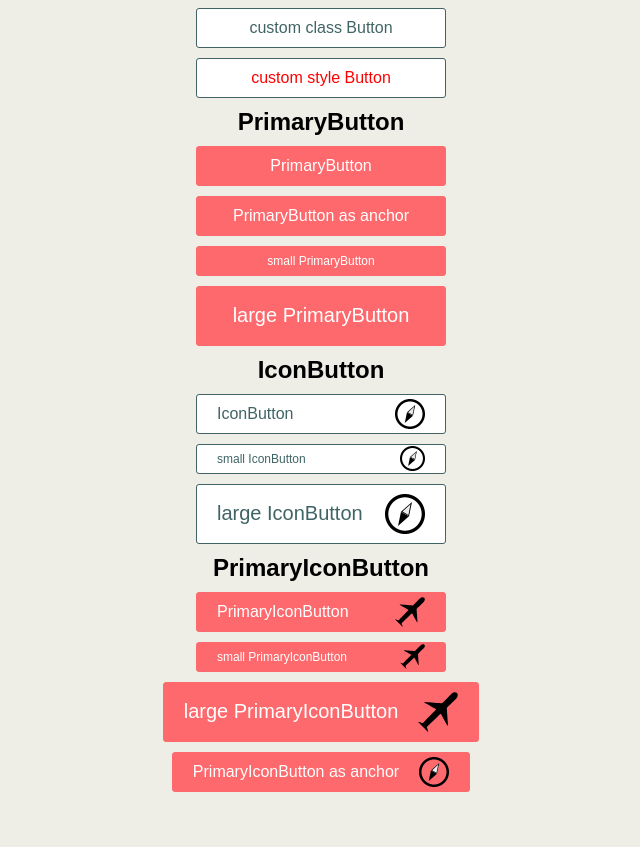
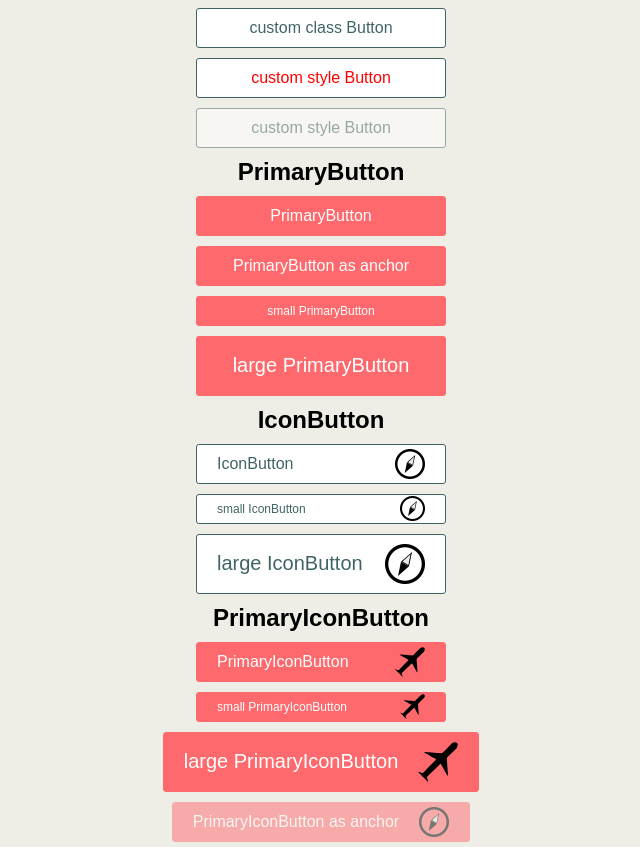
Before and after one commit to dove-element/react-components, a React (Create React App) app: page / in a window 1280 px wide. Shown: the part 533-1380 px from the top of the page, without its empty margins (319-959 px from the left). Before the commit the page ends 1330 px from the top, so only its background shows below. Built offline with nearby package versions, Linux system fonts and the light colour scheme.

Commit message:
add disable to button components

```diff
--- a/src/App.js
+++ b/src/App.js
@@ -39,6 +39,7 @@ function App() {
         <Button size={'large'}>large Button</Button>
         <Button className={'custom-class'}>custom class Button</Button>
         <Button style={{ color: 'red' }}>custom style Button</Button>
+        <Button disabled>custom style Button</Button>
       </section>
       <section>
         <h2 id="primaryButton">PrimaryButton</h2>
@@ -68,7 +69,12 @@ function App() {
         <PrimaryIconButton icon="plane" size="large">
           large PrimaryIconButton
         </PrimaryIconButton>
-        <PrimaryIconButton as="a" icon="compass" href="#primaryIconButton">
+        <PrimaryIconButton
+          disabled
+          as="a"
+          icon="compass"
+          href="#primaryIconButton"
+        >
           PrimaryIconButton as anchor
         </PrimaryIconButton>
       </section>
--- a/src/Components/Common/Button/Button.js
+++ b/src/Components/Common/Button/Button.js
@@ -3,10 +3,12 @@ import PropTypes from 'prop-types';
 import styles from './Button.module.scss';
 import classNames from 'classnames';
 
-const Button = ({ as: T, size, className, ...props }) => {
+const Button = ({ as: T, size, disabled, className, ...props }) => {
   return (
     <T
       className={classNames(styles.button, styles[size], className)}
+      aria-disabled={disabled}
+      disabled
       {...props}
     />
   );
@@ -15,11 +17,13 @@ const Button = ({ as: T, size, className, ...props }) => {
 Button.propTypes = {
   as: PropTypes.oneOfType([PropTypes.string, PropTypes.func]),
   size: PropTypes.oneOf(['small', 'medium', 'large']),
+  disabled: PropTypes.bool,
 };
 
 Button.defaultProps = {
   as: 'button',
   size: 'medium',
+  disabled: false,
 };
 
 export default memo(Button);
--- a/src/Components/Common/Button/Button.module.scss
+++ b/src/Components/Common/Button/Button.module.scss
@@ -19,6 +19,14 @@ $background-color: #fff;
   text-decoration: none;
   font-weight: normal;
 
+  &:hover {
+    background-color: darken($background-color, 5);
+  }
+
+  &:focus {
+    outline: none;
+  }
+
   &.small {
     height: 30px;
     font-size: 12px;
@@ -29,10 +37,9 @@ $background-color: #fff;
     font-size: 20px;
   }
 
-  &:hover {
-    background-color: darken($background-color, 5);
-  }
-  &:focus {
-    outline: none;
+  &[aria-disabled='true'] {
+    cursor: default;
+    opacity: 0.5;
+    background-color: $background-color;
   }
 }
--- a/src/Components/Common/PrimaryButton/PrimaryButton.module.scss
+++ b/src/Components/Common/PrimaryButton/PrimaryButton.module.scss
@@ -10,4 +10,8 @@ $background-color: #fd696c;
   &:hover {
     background-color: darken($background-color, 5);
   }
+
+  &[aria-disabled='true'] {
+    background-color: $background-color;
+  }
 }
--- a/src/Components/Common/PrimaryIconButton/PrimaryIconButton.module.scss
+++ b/src/Components/Common/PrimaryIconButton/PrimaryIconButton.module.scss
@@ -10,4 +10,8 @@ $background-color: #fd696c;
   &:hover {
     background-color: darken($background-color, 5);
   }
+
+  &[aria-disabled='true'] {
+    background-color: $background-color;
+  }
 }
```
